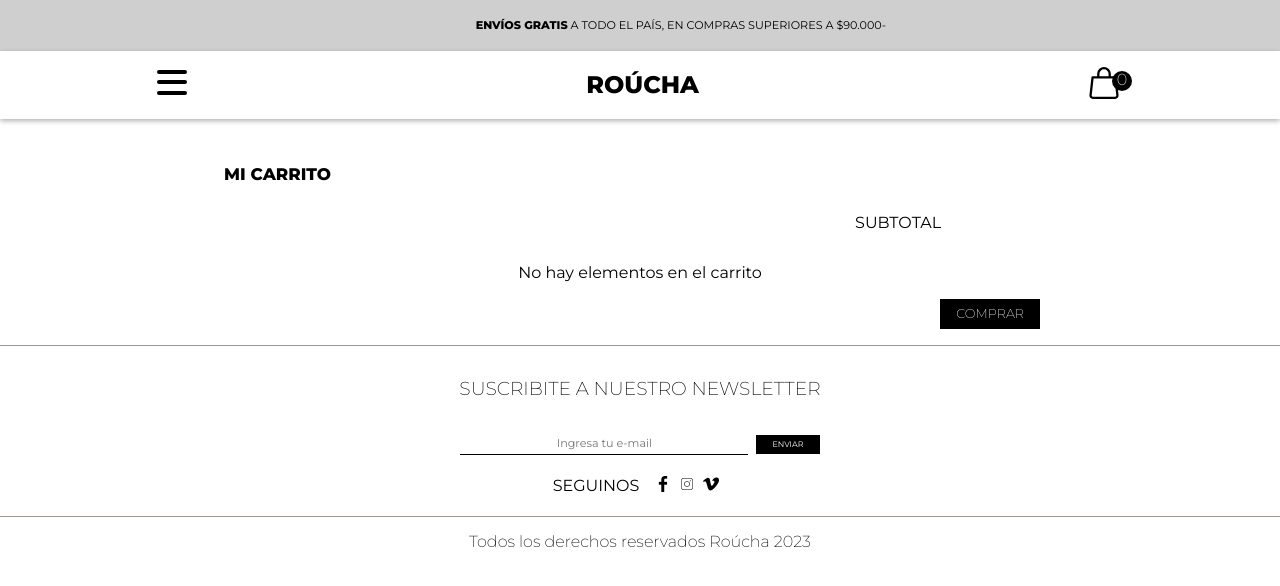
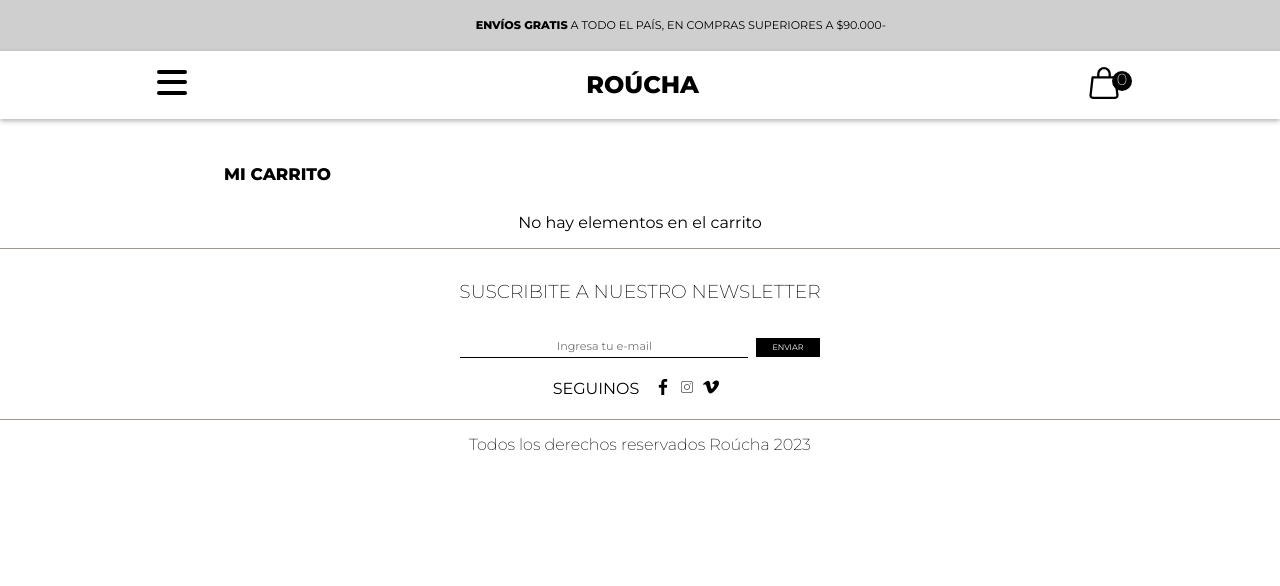
Before and after one commit to pablo-obrach/Roucha-Tienda, a React (Vite) app: page /cart in a window 1280 px wide. Shown: the top 586 px of the page. Built offline with nearby package versions, Linux system fonts and the light colour scheme.

Commit message:
Add: btn check out, formulario, CSS update

```diff
--- a/package.json
+++ b/package.json
@@ -16,7 +16,8 @@
     "firebase": "^10.4.0",
     "react": "^18.2.0",
     "react-dom": "^18.2.0",
-    "react-router-dom": "^6.16.0"
+    "react-router-dom": "^6.16.0",
+    "react-toastify": "^9.1.3"
   },
   "devDependencies": {
     "@types/react": "^18.2.15",
--- /dev/null
+++ b/src/components/Buttons/BtnSubmit.jsx
@@ -0,0 +1,11 @@
+import styles from './BtnComprar.module.css'
+
+const BtnSubmit = ({btnTitle}) => {
+  return (
+    <button type='submit' className={styles.BtnComprar}>
+      {btnTitle}
+    </button>
+  )
+}
+
+export default BtnSubmit
--- a/src/components/CartContent/CartElements.jsx
+++ b/src/components/CartContent/CartElements.jsx
@@ -3,23 +3,55 @@
 import closeIcon from '../../assets/icons/EpCloseBold.svg'
 import addIcon from '../../assets/icons/MiAdd.svg'
 import removeIcon from '../../assets/icons/MiRemove.svg'
-import BtnComprar from '../Buttons/BtnComprar'
+import BtnSubmit from '../Buttons/BtnSubmit'
+import {ToastContainer, toast} from 'react-toastify'
 const CartElements = () => {
-  const {cart, handleBuy, decreaseProduct, removeProduct, total} =
-    useProductsContext()
+  const {
+    cart,
+    handleBuy,
+    decreaseProduct,
+    removeProduct,
+    total,
+    sendOrder,
+    setCart
+  } = useProductsContext()
 
+  const notify = () => {
+    toast.success('Su orden ya fue creada', {
+      position: 'bottom-right',
+      autoClose: 5000,
+      hideProgressBar: false,
+      closeOnClick: true,
+      pauseOnHover: true,
+      progress: undefined
+    })
+  }
+
+  const handleFormChange = e => {
+    e.preventDefault()
+
+    setCart({
+      ...cart,
+      buyer: {
+        ...cart.buyer,
+        nombre: e.target.nombre.value,
+        apellido: e.target.apellido.value,
+        telefono: e.target.telefono.value,
+        email: e.target.email.value
+      }
+    })
+    sendOrder()
+    notify()
+  }
   return (
-    <div className={styles.mainContainerCart}>
+    <div key={cart.items.id} className={styles.mainContainerCart}>
       <div className={styles.titleContainer}>
         <h2>MI CARRITO</h2>
       </div>
 
-      <div className={styles.SubTotalContainer}>
-        <p>SUBTOTAL</p>
-      </div>
-
-      {cart.length !== 0 ? (
-        cart.map(product => (
+      {cart.items.length !== 0 ? (
+        cart.items.map(product => (
+          <>
             <div className={styles.productCard} key={product.id}>
               <img
                 className={styles.productImage}
@@ -53,18 +85,83 @@
                 <img src={closeIcon} alt='close icon' />
               </button>
             </div>
+          </>
         ))
       ) : (
         <p>No hay elementos en el carrito</p>
       )}
-      {cart.length !== 0 && (
+      {cart.items.length !== 0 && (
+        <>
+          <div>
+            <form
+              action='post'
+              id='form'
+              className={styles.formContainer}
+              onSubmit={e => handleFormChange(e)}
+            >
+              <div>
+                <label htmlFor='nombre'>NOMBRE</label>
+                <input
+                  className={styles.input}
+                  type='text'
+                  name='nombre'
+                  placeholder='nombre'
+                  required
+                />
+              </div>
+              <div>
+                <label htmlFor='apellido'>APELLIDO</label>
+                <input
+                  className={styles.input}
+                  type='text'
+                  name='apellido'
+                  placeholder='apellido'
+                  required
+                />
+              </div>
+              <div>
+                <label htmlFor='telefono'>TELEFONO</label>
+                <input
+                  className={styles.input}
+                  type='tel'
+                  name='telefono'
+                  id='telefono'
+                  placeholder='telefono'
+                  required
+                />
+              </div>
+              <div>
+                <label htmlFor='email'>E-MAIL</label>
+                <input
+                  className={styles.input}
+                  type='email'
+                  name='email'
+                  id='email'
+                  placeholder='e-mail'
+                  required
+                />
+              </div>
+              <div>
+                <label htmlFor='email_repeat'>E-MAIL</label>
+                <input
+                  className={styles.input}
+                  type='email'
+                  name='email_repeat'
+                  id='email_repeat'
+                  placeholder='repetir e-mail'
+                  required
+                />
+              </div>
+              <BtnSubmit btnTitle='COMPRAR' />
+            </form>
+          </div>
+
           <div className={styles.totalContainer}>
-          <p>TOTAL: ${total}</p>
+            <p>TOTAL: ${total()}</p>
           </div>
+        </>
       )}
-      <div className={styles.buttonContainer}>
-        <BtnComprar btnTitle='COMPRAR' />
-      </div>
+      <ToastContainer />
     </div>
   )
 }
--- a/src/components/CartContent/CartElements.module.css
+++ b/src/components/CartContent/CartElements.module.css
@@ -97,3 +97,26 @@
   margin-right: 7rem;
   margin-bottom: 1rem;
 }
+
+.formContainer {
+  display: flex;
+  align-items: center;
+  justify-content: center;
+  gap: 1rem;
+  font-size: 0.7rem;
+  border-top: 1px solid var(--grey-texts);
+  padding: 1rem;
+}
+
+.formContainer :nth-child(1) {
+  display: flex;
+  flex-direction: column;
+}
+
+.input {
+  outline: none;
+  border: none;
+  border-bottom: 1px solid var(--black-titles);
+  padding: 0.8em;
+  font-size: 0.7rem;
+}
--- a/src/components/ProductsProvider/ProductsProvider.jsx
+++ b/src/components/ProductsProvider/ProductsProvider.jsx
@@ -1,51 +1,87 @@
 /* eslint-disable react-refresh/only-export-components */
 import React, {useState, useContext, useEffect} from 'react'
+import {getFirestore, collection, addDoc} from 'firebase/firestore'
 
 const productsContext = React.createContext()
 
 export function ProductsProvider({children}) {
-  const [cart, setCart] = useState(
-    JSON.parse(localStorage.getItem('cart')) || []
-  )
+  const [cart, setCart] = useState({
+    buyer: {
+      nombre: 'Jhon',
+      apellido: 'Doe',
+      email: 'jhon@doe.com',
+      telefono: '123534563'
+    },
+    items: [],
+    total: 0
+  })
 
   const handleBuy = product => {
-    const productRepeat = cart.find(prod => prod.id === product.id)
+    const {items} = cart
+    const index = items.findIndex(i => i.id === product.id)
 
-    if (productRepeat) {
-      setCart(
-        cart.map(prod =>
-          prod.id === product.id
-            ? {...product, cantidad: productRepeat.cantidad + 1}
-            : prod
-        )
-      )
+    if (index > -1) {
+      items[index].cantidad += 1
     } else {
-      setCart([...cart, product])
+      items.push({
+        ...product
+      })
     }
+
+    setCart({
+      ...cart,
+      items,
+      total: total()
+    })
   }
 
   const decreaseProduct = product => {
-    const productRepeat = cart.find(prod => prod.id === product.id)
+    const {items} = cart
+    const index = items.findIndex(i => i.id === product.id)
 
-    productRepeat.cantidad !== 1 &&
-      setCart(
-        cart.map(prod =>
-          prod.id === product.id
-            ? {...product, cantidad: productRepeat.cantidad - 1}
-            : prod
-        )
-      )
+    if (index > -1) {
+      items[index].cantidad -= 1
+    }
+
+    setCart({
+      ...cart,
+      items
+    })
   }
 
   const removeProduct = product => {
-    setCart(cart.filter(prod => prod.id !== product.id))
+    const {items} = cart
+    const index = items.findIndex(i => i.id === product.id)
+
+    if (index > -1) {
+      items.splice(index, 1)
+    }
+
+    setCart({
+      ...cart,
+      items
+    })
   }
 
   useEffect(() => {
-    localStorage.setItem('cart', JSON.stringify(cart))
+    localStorage.setItem('cart', JSON.stringify(cart.items))
   }, [cart])
 
-  const total = cart.reduce((acc, item) => acc + item.precio * item.cantidad, 0)
+  const total = () => {
+    return cart.items.reduce(
+      (acc, item) => acc + item.precio * item.cantidad,
+      0
+    )
+  }
+
+  const sendOrder = () => {
+    const db = getFirestore()
+    const ordersCollection = collection(db, 'orders')
+
+    addDoc(ordersCollection, {...cart, date: new Date()}).then(({id}) => {
+      console.log(id)
+    })
+  }
 
   return (
     <productsContext.Provider
@@ -55,7 +91,8 @@
         handleBuy,
         decreaseProduct,
         removeProduct,
-        total
+        total,
+        sendOrder
       }}
     >
       {children}
--- a/src/components/header/NavBar.jsx
+++ b/src/components/header/NavBar.jsx
@@ -20,7 +20,7 @@
       <NavBarMenu handleClicked={handleClicked} />
       <Links clicked={clicked} />
       <HeaderTitle />
-      <CartWidget items={cart.length} />
+      <CartWidget items={cart.items.length} />
     </nav>
   )
 }
--- a/src/main.jsx
+++ b/src/main.jsx
@@ -2,6 +2,7 @@
 import App from './App.jsx'
 import './styles/index.css'
 import {initializeApp} from 'firebase/app'
+import 'react-toastify/dist/ReactToastify.css'
 
 const firebaseConfig = {
   apiKey: 'AIzaSyBZ0ac96xAcLZ8Bfd_GaXOouzVONqnHPPo',
```
Also changed, not shown: 1 other file (tests, documents, lock files or other folders). Lines whose indentation alone changed are shown as unchanged.
